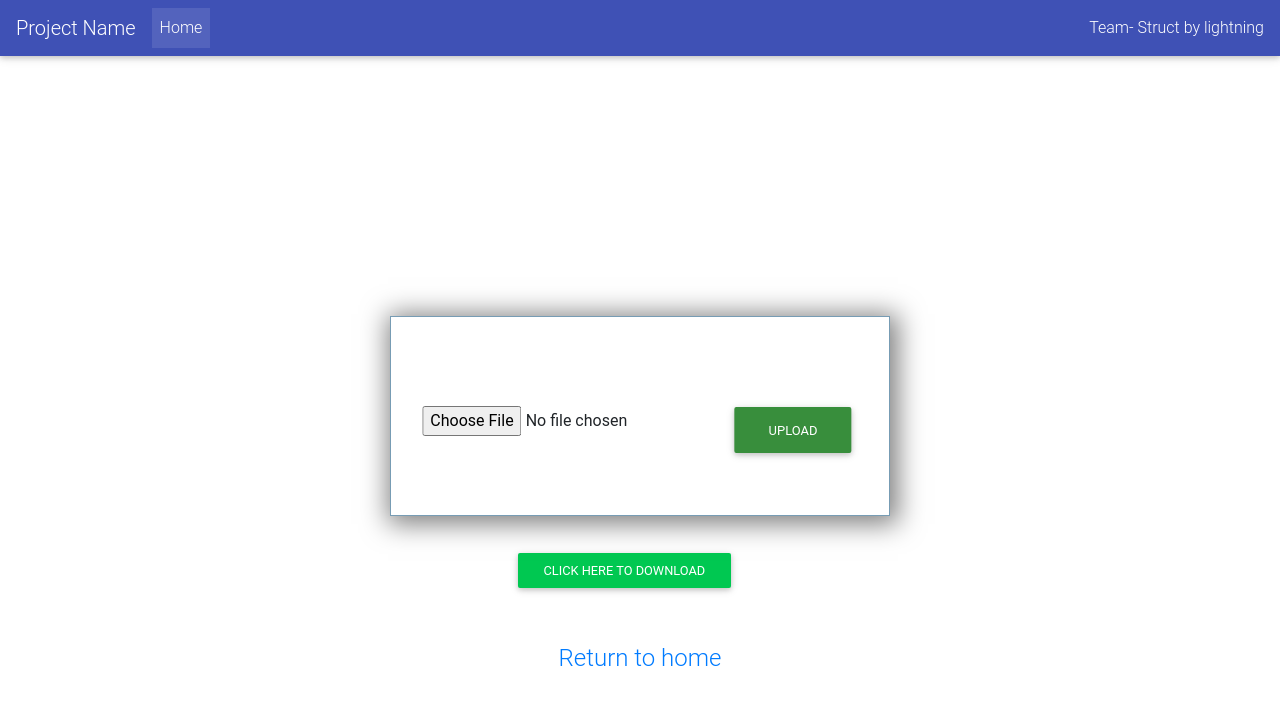
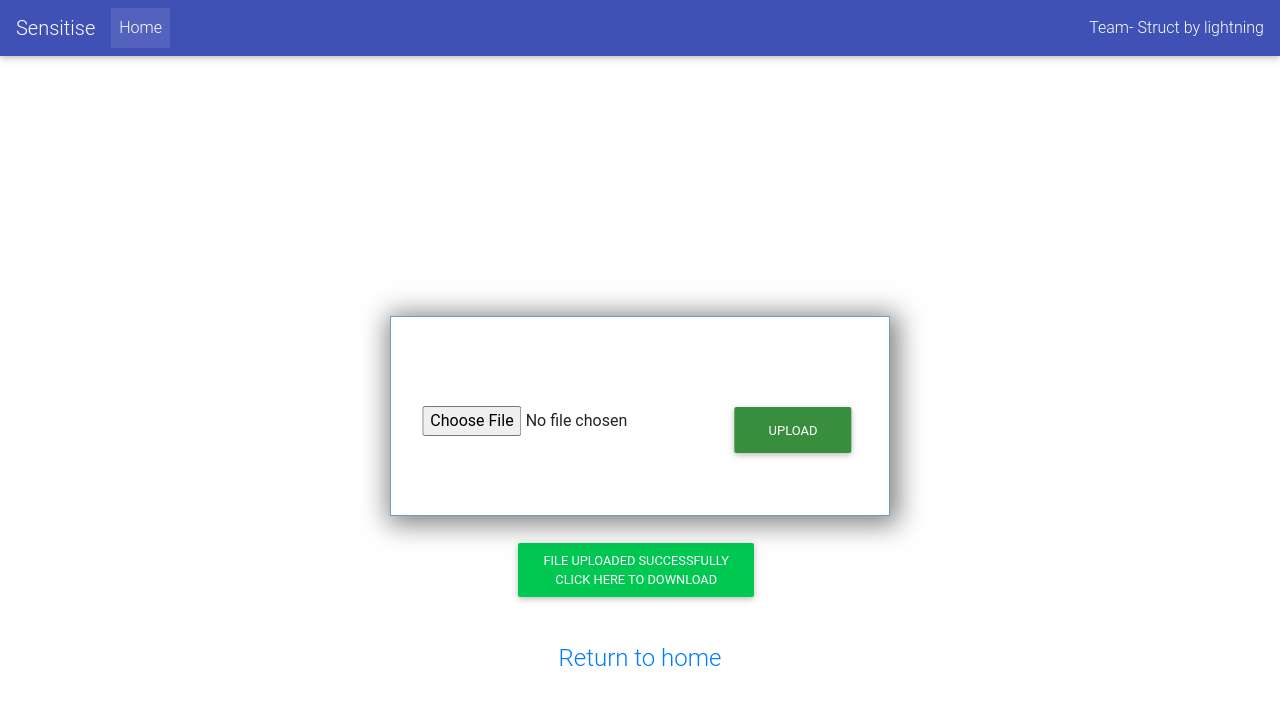
Before and after one commit to Saumya-Mishra9129/IBM_Hackathon, a Django app: template uploads/core/templates/core/simple_upload.html in a window 1280 px wide. Shown: the top 705 px of the page. Run offline with Django 3.2, Linux system fonts and the light colour scheme; the template is opened without the code that fills it: most values are stand-ins (such as "Sample title", 1, 10 or a date in 2020); parts of the project's set-up code (start-up, migrations or seed data) failed here and were passed over; some libraries are stand-ins or nearby versions.

Commit message:
Updation

```diff
--- a/uploads/core/templates/core/home.html
+++ b/uploads/core/templates/core/home.html
@@ -17,7 +17,7 @@
   }
 </style>
 <nav class="navbar navbar-expand-lg navbar-dark indigo">
-  <a class="navbar-brand" href="{% url 'home' %}">Project Name</a>
+  <a class="navbar-brand" href="{% url 'home' %}">Sensitise</a>
   <button class="navbar-toggler" type="button" data-toggle="collapse" data-target="#navbarText" aria-controls="navbarText"
     aria-expanded="false" aria-label="Toggle navigation">
     <span class="navbar-toggler-icon"></span>
--- a/uploads/core/templates/core/simple_upload.html
+++ b/uploads/core/templates/core/simple_upload.html
@@ -57,7 +57,7 @@
   <!--</a>-->
 <!--</nav>-->
 <nav class="navbar navbar-expand-lg navbar-dark indigo">
-  <a class="navbar-brand" href="{% url 'home' %}">Project Name</a>
+  <a class="navbar-brand" href="{% url 'home' %}">Sensitise</a>
   <button class="navbar-toggler" type="button" data-toggle="collapse" data-target="#navbarText" aria-controls="navbarText"
     aria-expanded="false" aria-label="Toggle navigation">
     <span class="navbar-toggler-icon"></span>
@@ -88,12 +88,13 @@
   </form>
   </div>
 
-    <!--<a href="../name.png">Click here to Download</a>-->
+
 
   {% if uploaded_file_url %}
 
-    <p style="font-color:success;font-size:.8em;margin-left:39%;margin-top:-10%;" class="text-center btn btn-success btn-sm ">Click here to Download<br>
-      </p>
+    <a href="{{ uploaded_file_url }}"><p style="font-color:success;font-size:.8em;margin-left:39%;margin-top:-10%;" class="text-center btn btn-success btn-sm ">File uploaded Successfully <br>
+      Click here to Download</p></a>
+
   {% endif %}
 
   <p id="para" class="text-center"><a href="{% url 'home' %}">Return to home</a></p>
--- a/uploads/urls.py
+++ b/uploads/urls.py
@@ -10,7 +10,8 @@ urlpatterns = [
     url(r'^$', views.home, name='home'),
     url(r'^uploads/simple/$', views.simple_upload, name='simple_upload'),
     url(r'^uploads/form/$', views.model_form_upload, name='model_form_upload'),
-    url(r'^admin/', admin.site.urls),
+    url(r'^admin/', admin.site.urls)
+
 ]+static(settings.MEDIA_URL, document_root=settings.MEDIA_ROOT)
 
 #if settings.DEBUG:
```
Also changed, not shown: uploads/core/views.py (+9 -8 lines), uploads/__init__.py (added), uploads/core/__init__.py (added), uploads/core/migrations/__init__.py (added), 1 other file.
